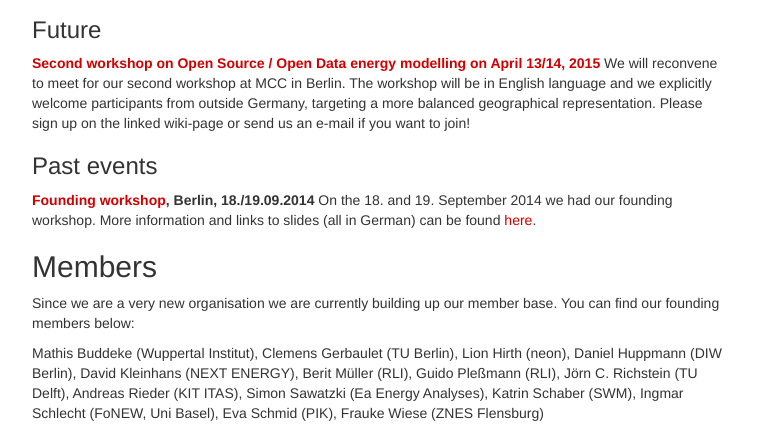
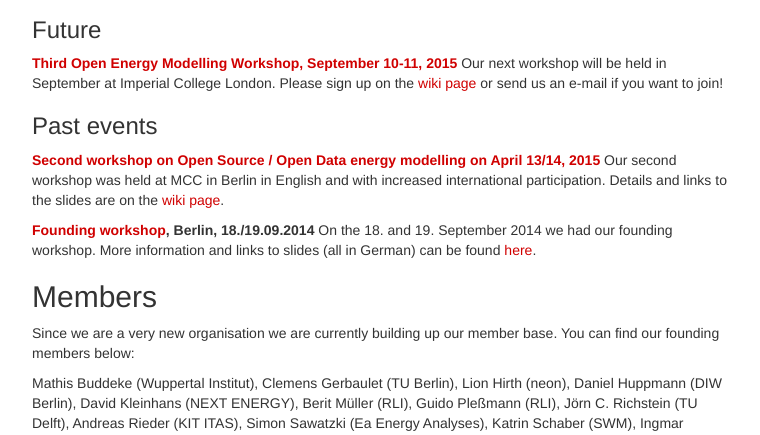
Before and after one commit to openmod-initiative/website, a plain HTML site: page index.html in a window 1280 px wide. Shown: the part 641-1076 px from the top of the page, without its empty margins (258-1018 px from the left). Drawn offline with nearby package versions, Linux system fonts and the light colour scheme; files whose address does not match are found by name.

Commit message:
Add 3rd workshop

```diff
--- a/index.html
+++ b/index.html
@@ -85,14 +85,17 @@
 <div>
   <h2>Events</h2>
   <h3>Future</h3>
-  <p><b><a href="http://wiki.openmod-initiative.org/wiki/2nd_Open_Energy_Modelling_Workshop">Second workshop on Open Source / Open Data energy modelling  on
-  April 13/14, 2015</a></b> We will reconvene to meet for our second
-  workshop at MCC in Berlin. The workshop will be in English language and
-  we explicitly welcome participants from outside Germany, targeting a
-  more balanced geographical representation. Please sign up on the linked wiki-page
-  or send us an e-mail if you want to join!
+  <p><b><a href="http://wiki.openmod-initiative.org/wiki/3rd_Open_Energy_Modelling_Workshop">Third Open Energy Modelling Workshop,
+  September 10-11, 2015</a></b>
+  Our next workshop will be held in September at Imperial College London.
+  Please sign up on the <a href="http://wiki.openmod-initiative.org/wiki/3rd_Open_Energy_Modelling_Workshop">wiki page</a> or send us an e-mail if you want to join!
   </p>
   <h3>Past events</h3>
+  <p><b><a href="http://wiki.openmod-initiative.org/wiki/2nd_Open_Energy_Modelling_Workshop">Second workshop on Open Source / Open Data energy modelling  on
+  April 13/14, 2015</a></b> Our second workshop was held
+  at MCC in Berlin in English and with increased international participation.
+  Details and links to the slides are on the <a href="http://wiki.openmod-initiative.org/wiki/2nd_Open_Energy_Modelling_Workshop">wiki page</a>.
+  </p>
   <p><b><a href="http://wiki.openmod-initiative.org/wiki/Founding_workshop">Founding workshop</a>, Berlin, 18./19.09.2014</b>  On the 18. and
   19. September 2014 we had our founding
   workshop. More information and links to slides (all in German) can
```
